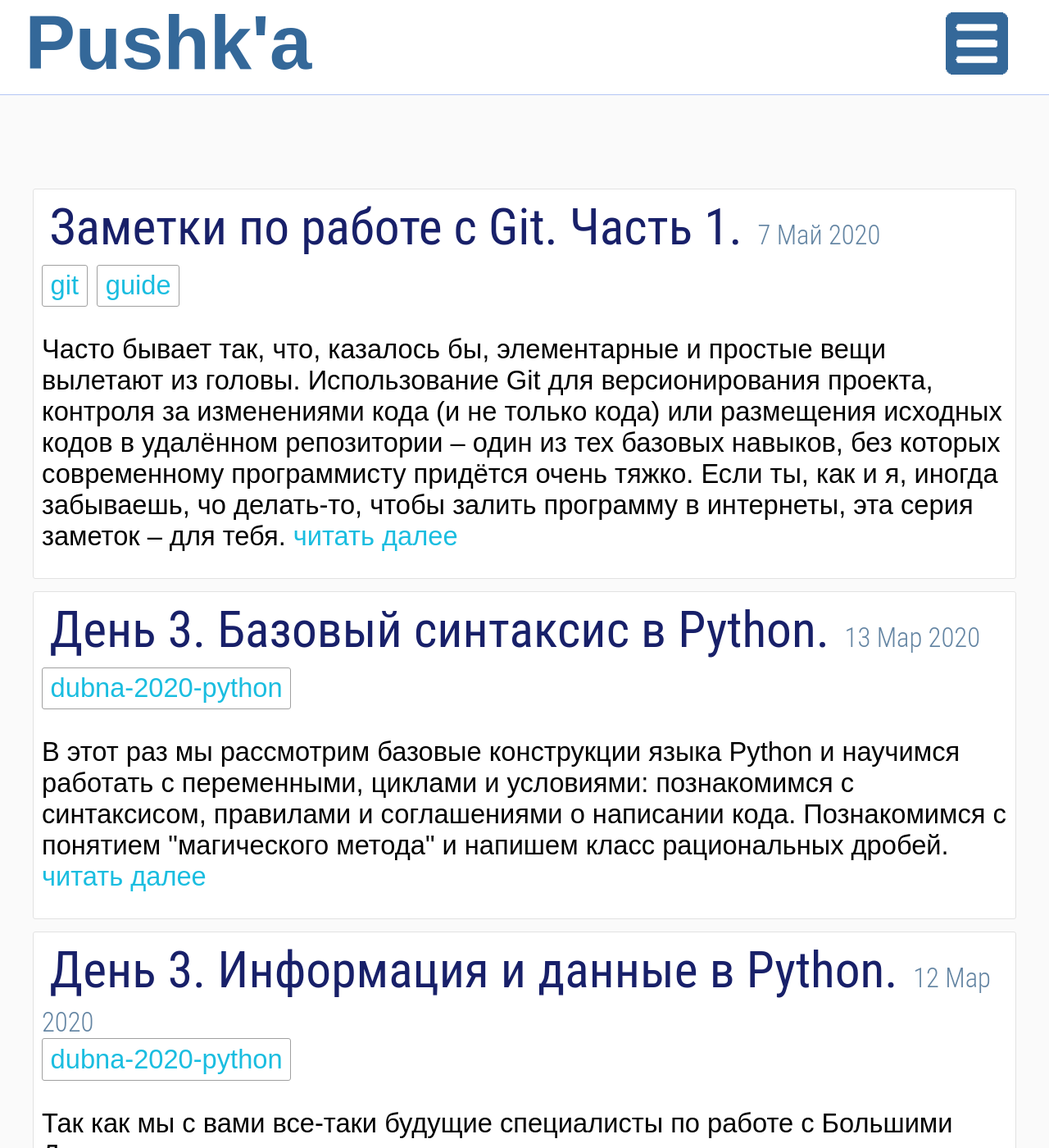
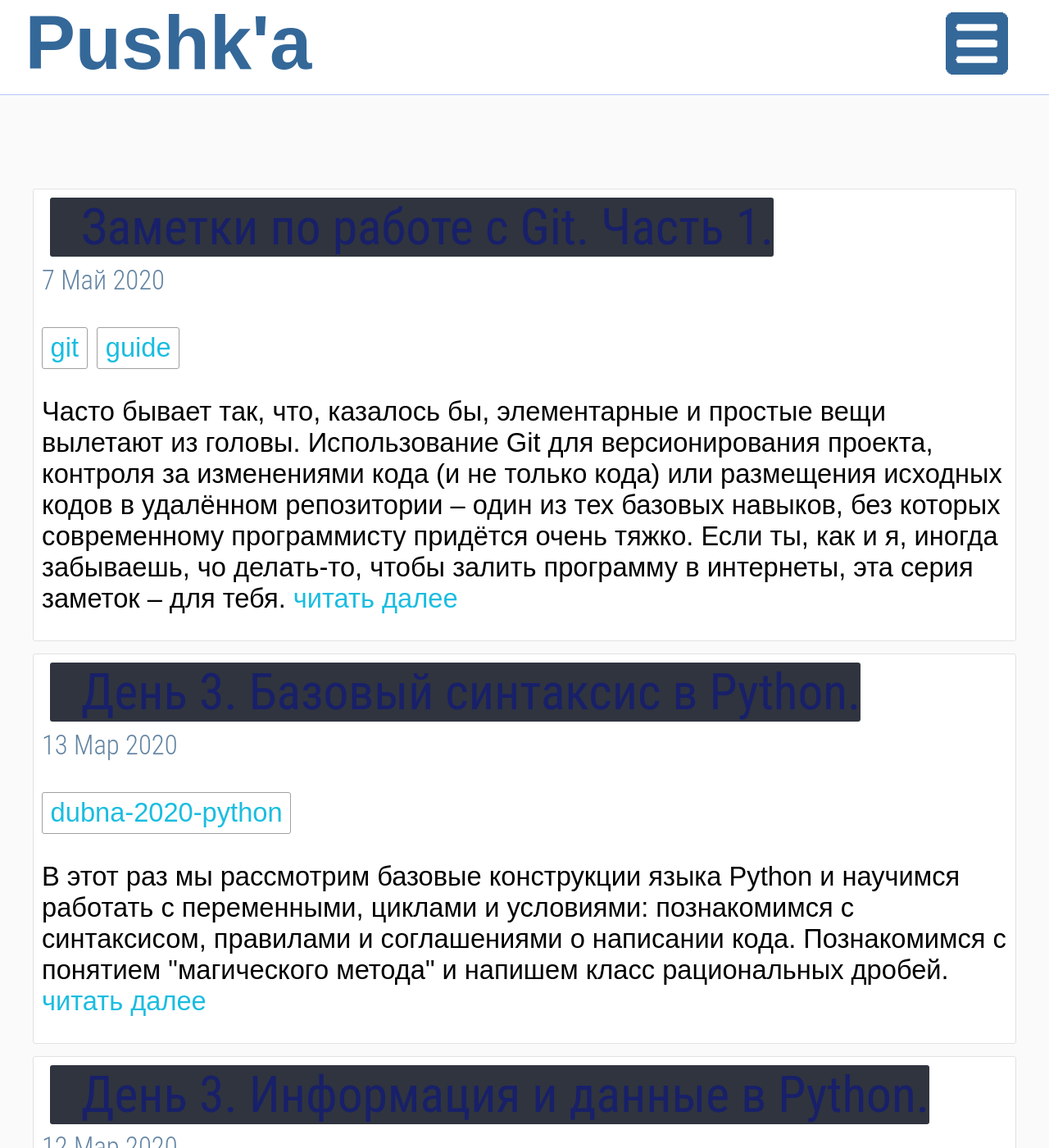
Before and after one commit to slavakievsky/slavakievsky.github.io, a Jekyll site: the page built from index.html, in a window 1280 px wide and 1400 px high. Shown: the whole window at 82% size. Built offline with Jekyll 4.4.1, drawn with Linux system fonts in a browser that asks for light colours; the list of posts is cut into pages by our own code.

Commit message:
(Fix) headers more contrast and cool

```diff
--- a/_sass/post-preview.sass
+++ b/_sass/post-preview.sass
@@ -6,15 +6,21 @@
   font-size: $text__size_base
   &__title
     @extend %left-hovered-link
+    display: inline-block
     font-size: $text__size_big
     color: $text__color_clickable
     margin-bottom: 0
+    margin-left: -2rem
+    padding-left: 2rem
+    background-color: $table__color_head
+    border-radius: 3px
     &::before
       margin-left: -2.1rem
     &_unarrowed
       &::before
         display: none
   &__date
+    display: block
     font: $text__size_base "Roboto Condensed Light", sans-serif
     color: $text__color_blue
     margin: 0
--- a/_sass/post.sass
+++ b/_sass/post.sass
@@ -17,6 +17,12 @@
     font-size: 2rem
     color: $text__color_head_post
   h2
+    display: inline-block
+    background-color: $table__color_head
+    margin-left: -2rem
+    padding-left: 2rem
+    padding-right: .3rem
+    border-radius: 3px
     font-size: 3.5rem
   h3
     font-size: 2.5rem
```
